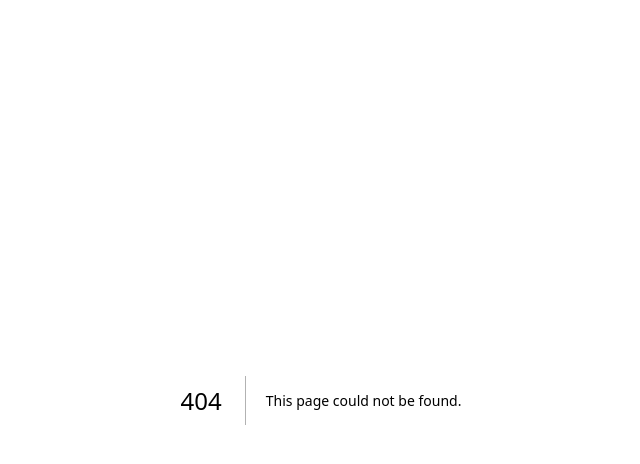
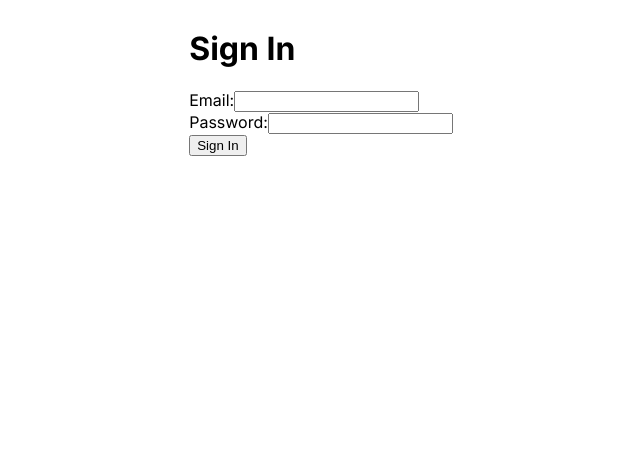
Before and after one commit to DenisStjepanovic/next-app, a Next.js app: page /signin in a window 1280 px wide. Before the commit this address had no page. Shown: the top 464 px of the page, without its empty margins (319-959 px from the left). Built offline with nearby package versions, Linux system fonts and the light colour scheme.

Commit message:
boilerplate signin page

```diff
--- /dev/null
+++ b/app/api/route.js
@@ -0,0 +1,10 @@
+export async function GET(request) {
+    return new Response('Hello, Next.js!', {
+        status: 200,
+        headers: {
+            'Access-Control-Allow-Origin': '*',
+            'Access-Control-Allow-Methods': 'GET, POST, PUT, DELETE, OPTIONS',
+            'Access-Control-Allow-Headers': 'Content-Type, Authorization',
+        },
+    })
+}
--- /dev/null
+++ b/app/signin/page.js
@@ -0,0 +1,15 @@
+import SignInPage from './signin.client.js';
+
+
+
+const SignIn = () => {
+    return (
+        <div className="container">
+            <div className="container-table">
+                <SignInPage />
+            </div>
+        </div>
+    );
+};
+
+export default SignIn;
--- /dev/null
+++ b/app/signin/signin.client.js
@@ -0,0 +1,54 @@
+"use client";
+import { useState } from 'react';
+
+
+const SignInPage = () => {
+    const [email, setEmail] = useState('');
+    const [password, setPassword] = useState('');
+
+    const handleSignIn = async (event) => {
+        event.preventDefault();
+
+        // Hier kannst du die Anmelde-Logik implementieren, z. B. mit Supabase oder einer anderen Datenbanklösung
+
+        // Beispiel: Überprüfe die Anmeldedaten
+        if (email === 'example@example.com' && password === 'password') {
+            // Authentifizierung erfolgreich
+
+        } else {
+            // Authentifizierung fehlgeschlagen
+            alert('Falsche Anmeldedaten'); // Zeige eine Fehlermeldung an
+        }
+    };
+
+    return (
+        <div>
+            <h1>Sign In</h1>
+            <form onSubmit={handleSignIn}>
+                <div>
+                    <label htmlFor="email">Email:</label>
+                    <input
+                        type="email"
+                        id="email"
+                        value={email}
+                        onChange={(e) => setEmail(e.target.value)}
+                        required
+                    />
+                </div>
+                <div>
+                    <label htmlFor="password">Password:</label>
+                    <input
+                        type="password"
+                        id="password"
+                        value={password}
+                        onChange={(e) => setPassword(e.target.value)}
+                        required
+                    />
+                </div>
+                <button type="submit">Sign In</button>
+            </form>
+        </div>
+    );
+};
+
+export default SignInPage;
--- a/next.config.js
+++ b/next.config.js
@@ -1,4 +1,6 @@
 /** @type {import('next').NextConfig} */
-const nextConfig = {}
+const nextConfig = {
+
+}
 
 module.exports = nextConfig
```
Also changed, not shown: 1 other file (tests, documents, lock files or other folders).
